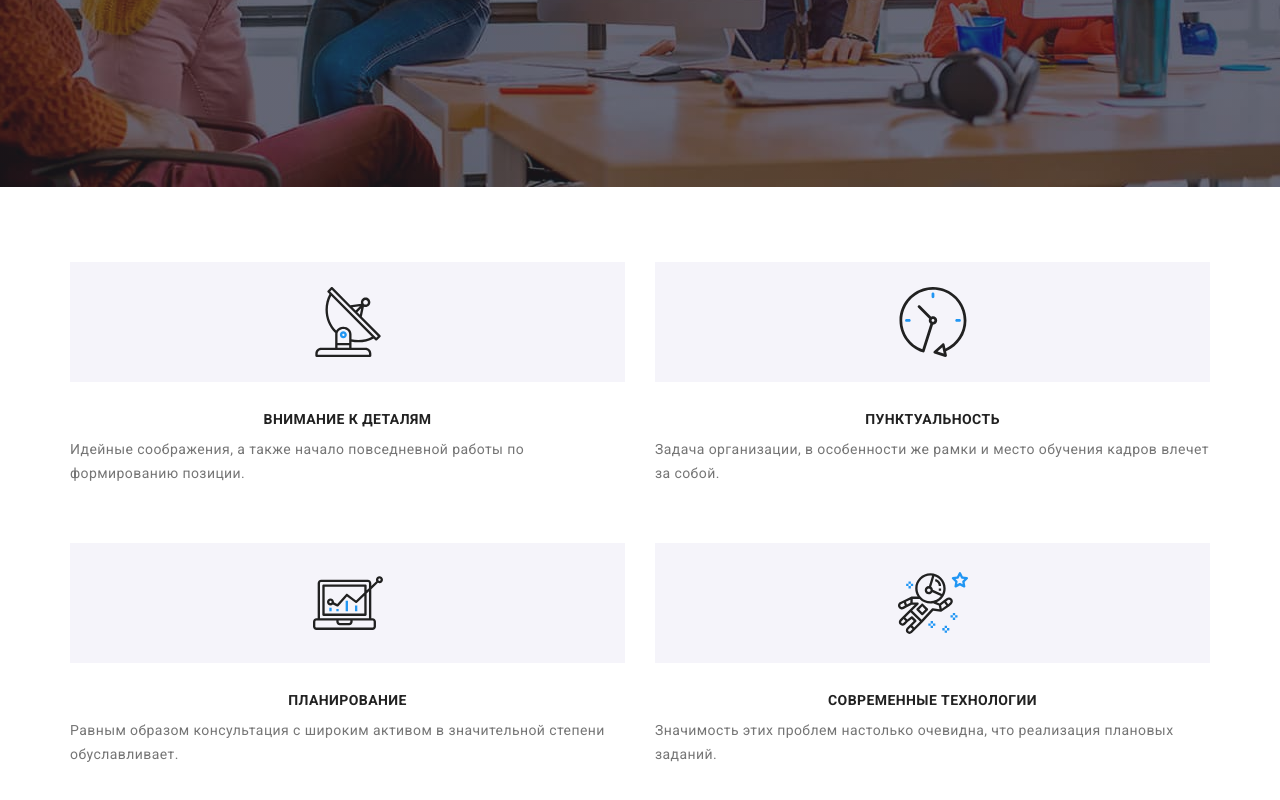
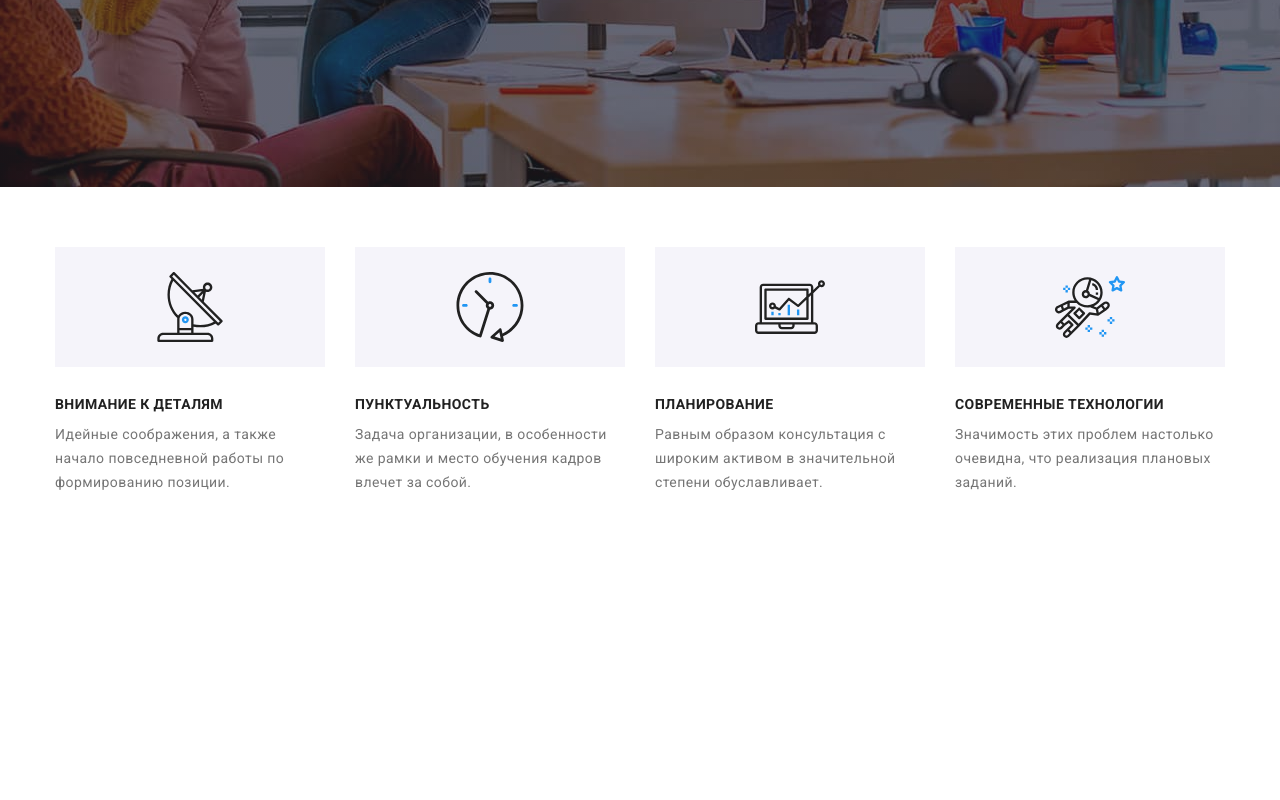
Before and after one commit to MorozDS/goit-markup-hw-08, a plain HTML site: page index.html in a window 1280 px wide. Shown: the part 502-1302 px from the top of the page. After the commit the page ends 1075 px from the top, so only its background shows below. Drawn offline with nearby package versions, Linux system fonts and the light colour scheme.

Commit message:
Блок особенности готов

```diff
--- a/scss/layout/_peculiarities.scss
+++ b/scss/layout/_peculiarities.scss
@@ -10,8 +10,9 @@
   margin-bottom: 10px;
 
   color: var(--title-color-text);
-
-  text-align: center;
+  @media screen and (max-width: 767px) {
+    text-align: center;
+  }
 }
 
 .icon-block__svg {
@@ -29,12 +30,10 @@
 }
 
 .peculiarities-block {
-  display: block;
-  align-items: center;
-
   @media screen and (min-width: 768px) {
     display: flex;
     flex-wrap: wrap;
+    margin: -15px;
   }
 }
 
@@ -44,7 +43,9 @@
 }
 
 .peculiarities-block__content {
-  width: 450px;
+  &:not(:last-child) {
+    margin-bottom: 30px;
+  }
 
   @media screen and (min-width: 768px) {
     height: 251px;
@@ -52,6 +53,9 @@
     margin: 15px;
   }
 
+  @media screen and (min-width: 1200px) {
+    width: calc((100% - 8 * 15px) / 4);
+  }
   // width: 270px;
   // margin-right: 30px;
   // &:last-child {
```
Also changed, not shown: css/main.css, css/main.min.css, 2 other files.
